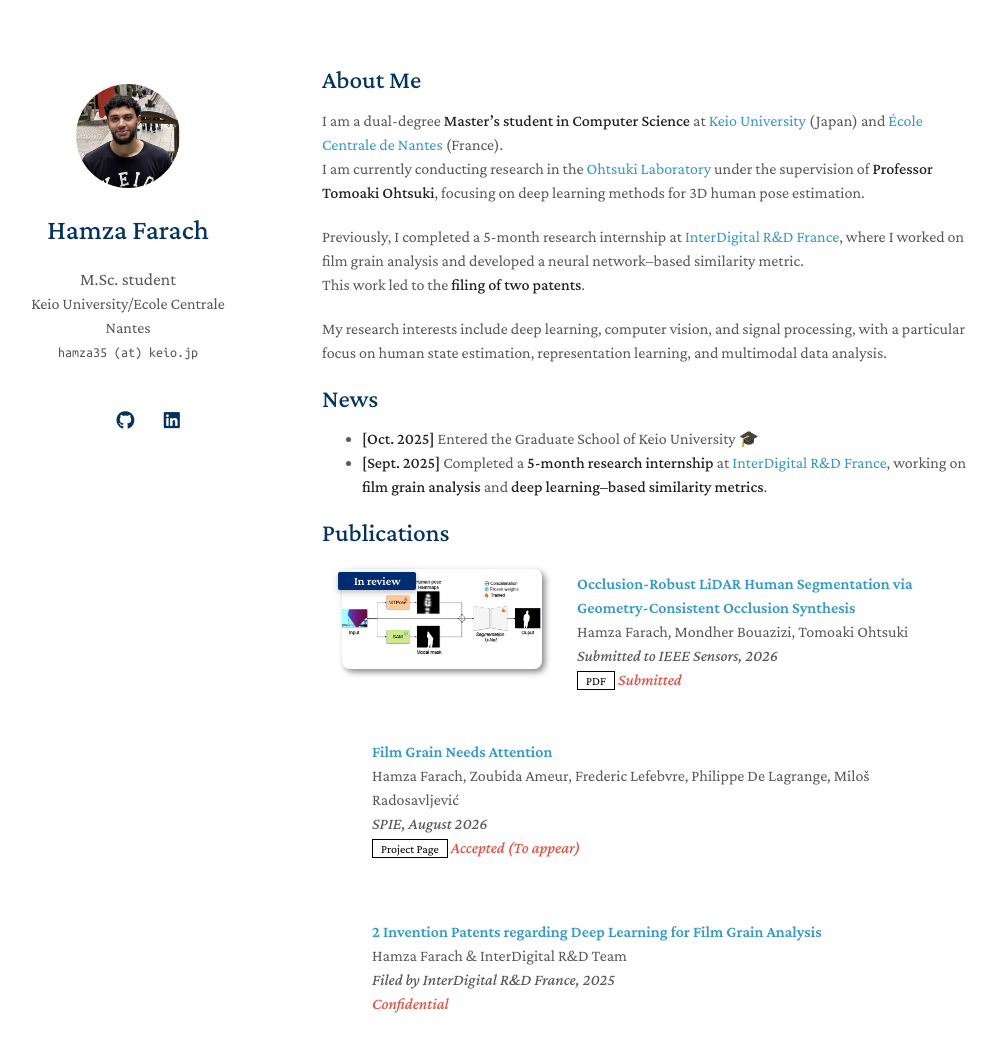
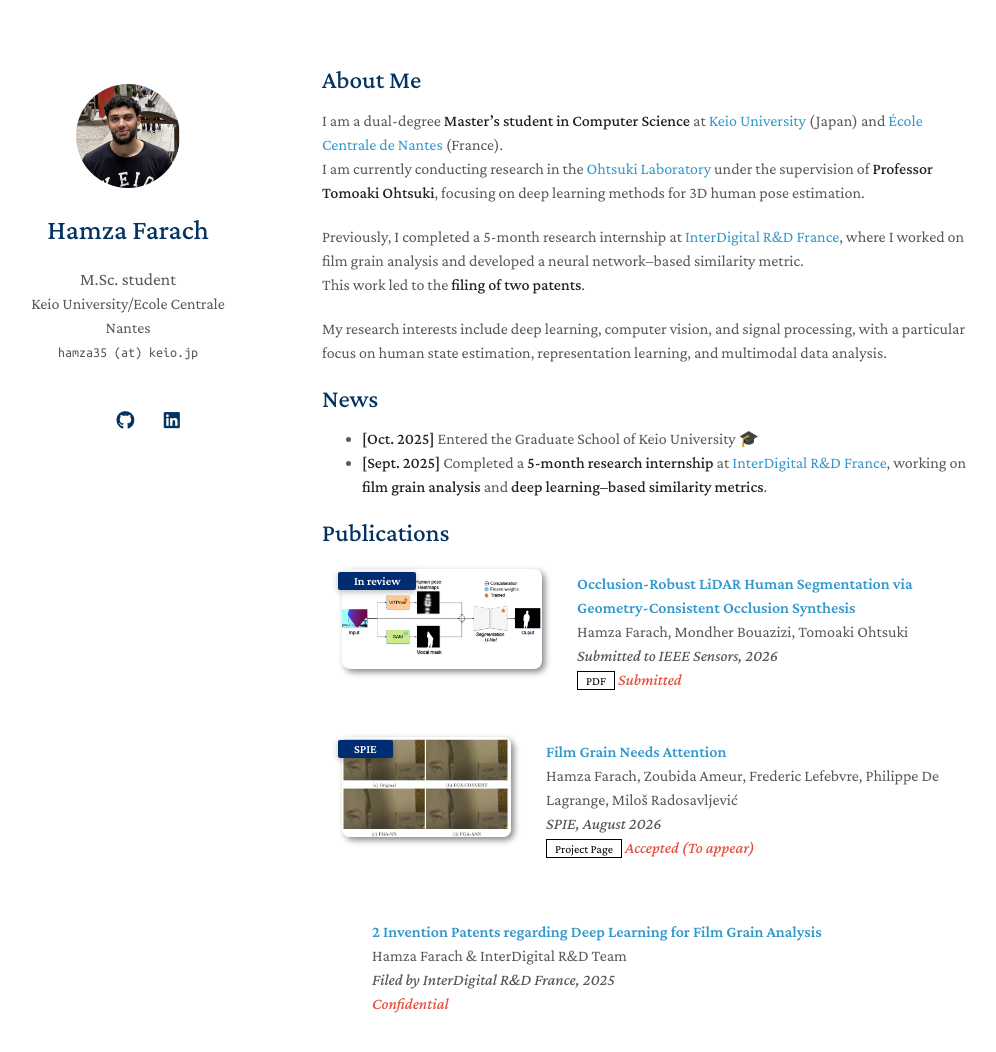
Before and after one commit to hamza963213/hamza-farach.github.io, a Jekyll site: the page built from index.md, in a window 1280 px wide and 1162 px high. Shown: the top 1052 px of the window, without its empty margins (148-1144 px from the left). Built offline with Jekyll 4.4.1, drawn with Linux system fonts in a browser that asks for light colours; a style sheet for code colours, icons or effects is not loaded; our own code applies the rules of GitHub Pages for plain Markdown files.

Commit message:
Update publications.yml

```diff
--- a/_data/publications.yml
+++ b/_data/publications.yml
@@ -12,7 +12,7 @@ main:
     conference: "SPIE, August 2026"
     conference_short: "SPIE"
     page: "https://www.spie.org/optics-photonics/presentation/Film-grain-needs-attention/14217-17"
-    #image: "/assets/img/film_grain.png"
+    image: "/assets/files/results1.png"
     #pdf: "/assets/files/spie_paper.pdf"
     notes: "Accepted (To appear)"
 
```
